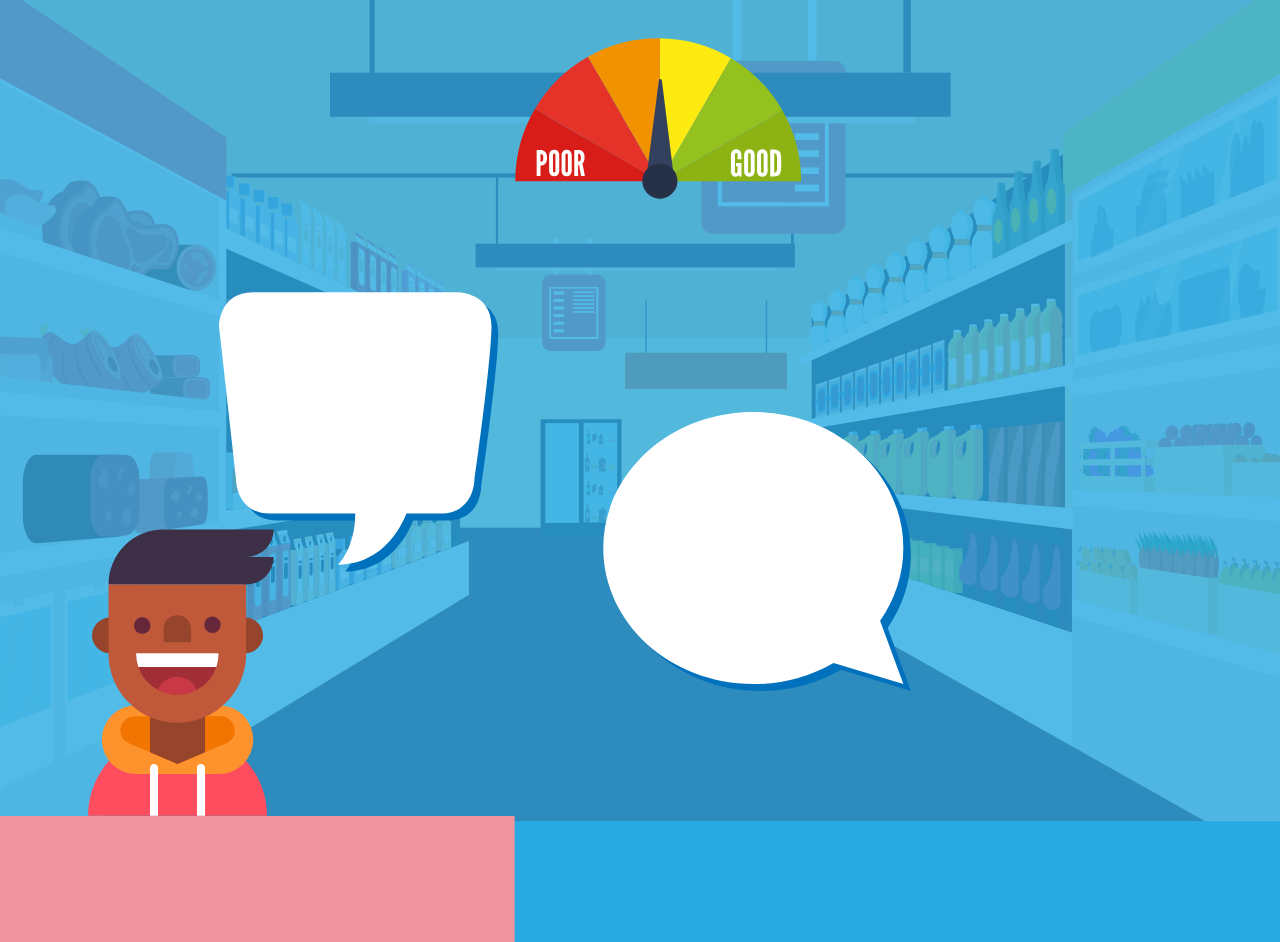
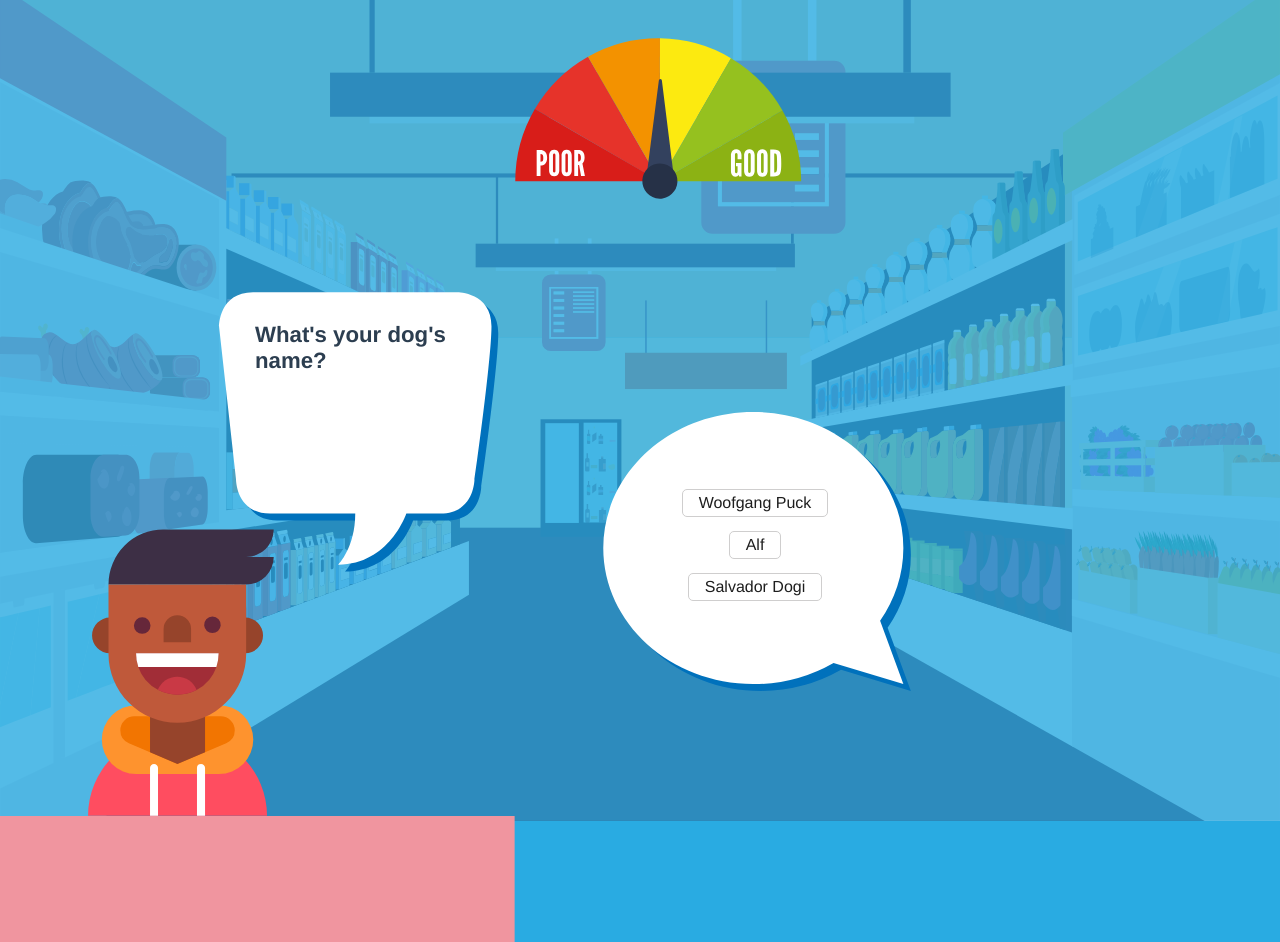
Before and after one commit to hbehkamal/aliensimplegame, a Vue app: page / in a window 1280 px wide. Both pictures are taken after a click on the button "Pick". Built offline with nearby package versions, Linux system fonts and the light colour scheme; a web font is replaced by a local one.

Commit message:
load questions and choices & update score

```diff
--- a/src/App.vue
+++ b/src/App.vue
@@ -85,6 +85,17 @@
           />
         </g>
       </svg>
+
+      <div class="friendtalk">
+        <h3>{{ questions[questionIndex].question }}</h3>
+      </div>
+      <div class="zombietalk">
+        <p v-for="char in characterChoices" :key="char">
+          <button @click="pickQuestion(char)">
+            {{ questions[questionIndex][char] }}
+          </button>
+        </p>
+      </div>
     </section>
   </div>
 </template>
@@ -115,12 +126,22 @@ export default {
     };
   },
   computed: {
-    ...mapState(["uiState", "questions", "characterChoices", "character"]),
+    ...mapState([
+      "uiState",
+      "questions",
+      "characterChoices",
+      "character",
+      "questionIndex",
+      "score",
+    ]),
   },
   methods: {
     pickChar() {
       this.$store.commit("pickChar", this.characterinput);
       this.$store.commit("updateUiState", "charChosen");
+    },
+    pickQuestion(char) {
+      this.$store.commit("pickQuestion", char);
     },
   },
 };
--- a/src/store/index.js
+++ b/src/store/index.js
@@ -8,6 +8,8 @@ export default new Vuex.Store({
     uiState: "start",
     characterChoices: ["baker", "mechanic", "artist"],
     character: "",
+    questionIndex: 0,
+    score: 0,
     questions: [
       {
         question: `What's your dog's name?`,
@@ -51,6 +53,13 @@ export default new Vuex.Store({
     pickChar(state, char) {
       state.character = char;
     },
+    pickQuestion(state, char) {
+      state.character === char ? (state.score += 10) : (state.score -= 10);
+
+      if (state.questionIndex < state.questions.length - 1) {
+        state.questionIndex++;
+      }
+    },
     updateUiState(state, uiState) {
       state.uiState = uiState;
     },
```
